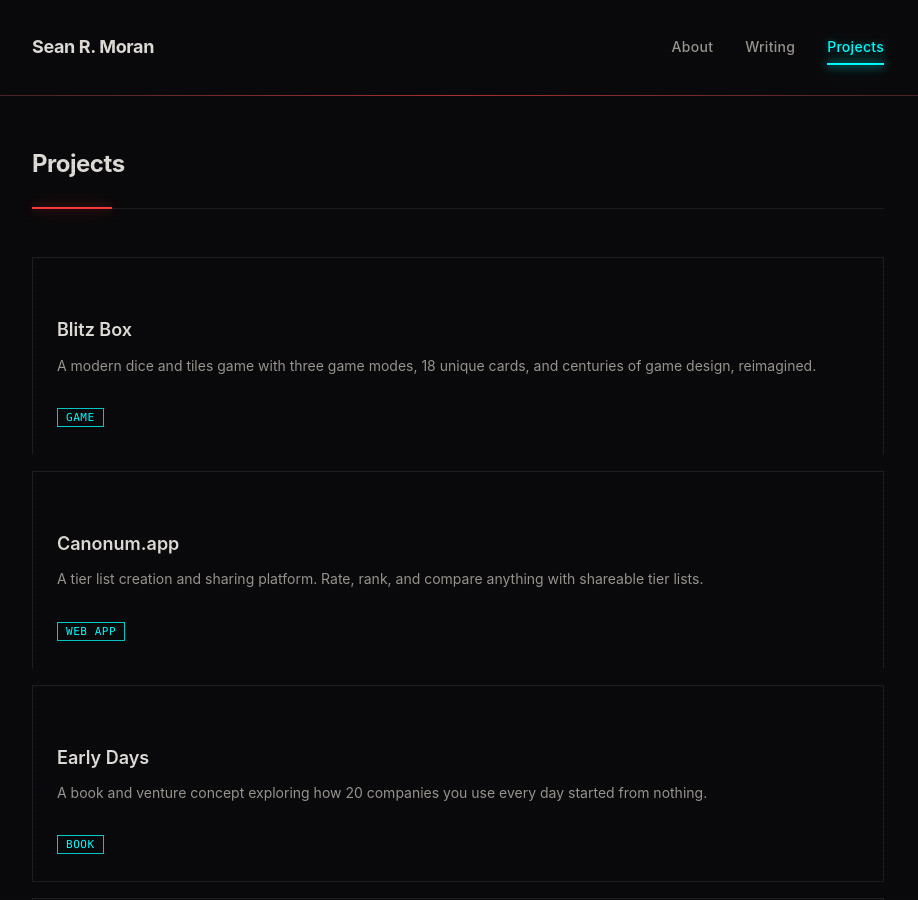
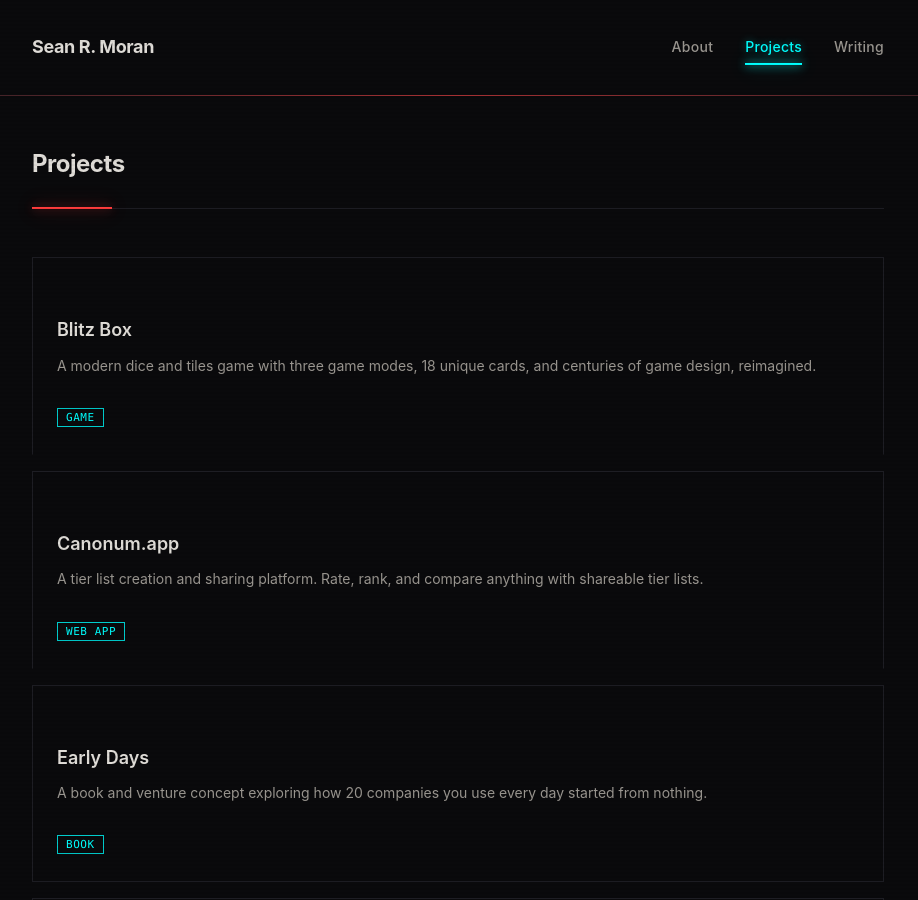
Before and after one commit to seanrmoran/seanrmoran.github.io, a Jekyll site: the page built from projects.md, in a window 1280 px wide and 900 px high. Shown: the whole window, without its empty margins (182-1100 px from the left). Built offline with Jekyll 4.4.1, drawn with Linux system fonts in a browser that asks for light colours.

Commit message:
Move Projects before Writing in nav bar
Co-Authored-By: Claude Opus 4.6 <noreply@anthropic.com>

```diff
--- a/_includes/header.html
+++ b/_includes/header.html
@@ -3,8 +3,8 @@
     <a href="{{ '/' | relative_url }}" class="site-title">Sean R. Moran</a>
     <nav class="site-nav">
       <a href="{{ '/about' | relative_url }}" {% if page.url == '/about/' %}class="active"{% endif %}>About</a>
+      <a href="{{ '/projects' | relative_url }}" {% if page.url == '/projects/' or page.url == '/blitz-box/' %}class="active"{% endif %}>Projects</a>
       <a href="{{ '/writing' | relative_url }}" {% if page.url contains '/writing' %}class="active"{% endif %}>Writing</a>
-      <a href="{{ '/projects' | relative_url }}" {% if page.url == '/projects/' or page.url == '/blitz-box/' %}class="active"{% endif %}>Projects</a>
     </nav>
   </div>
 </header>
```
